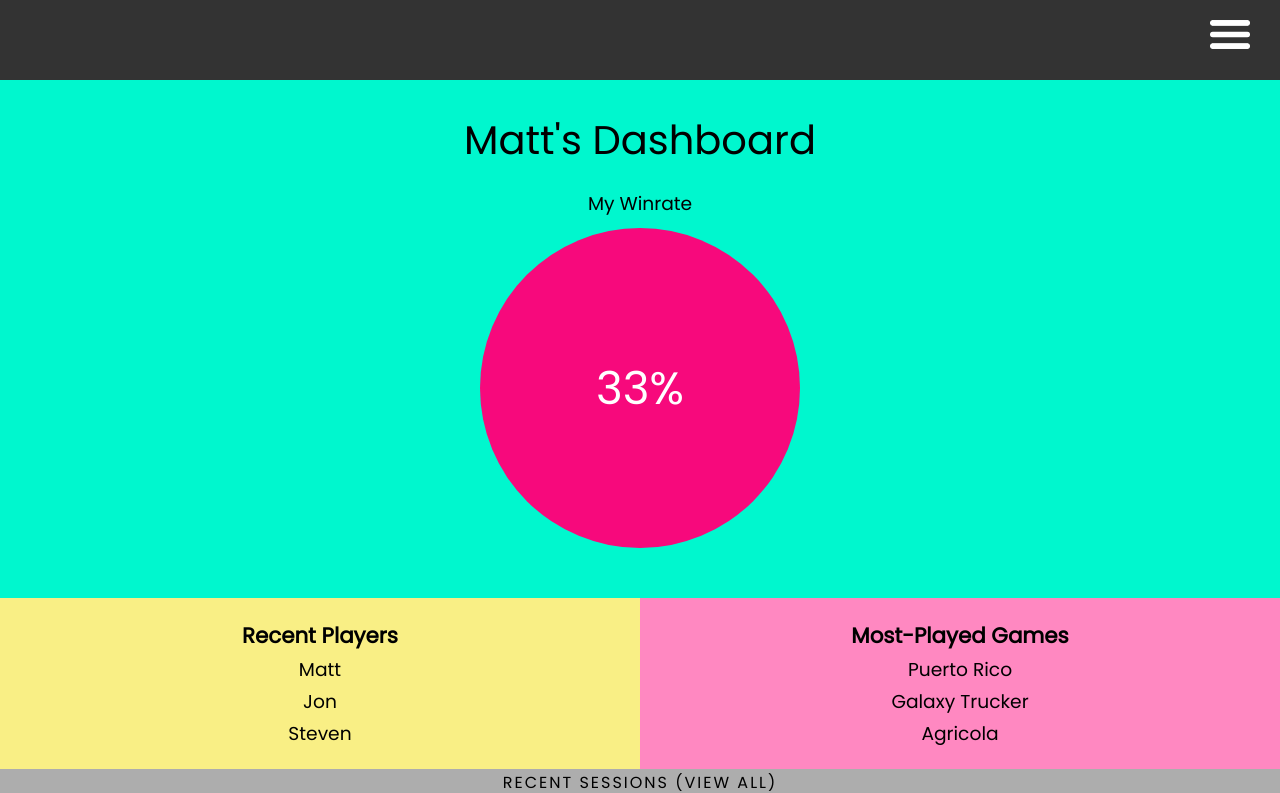
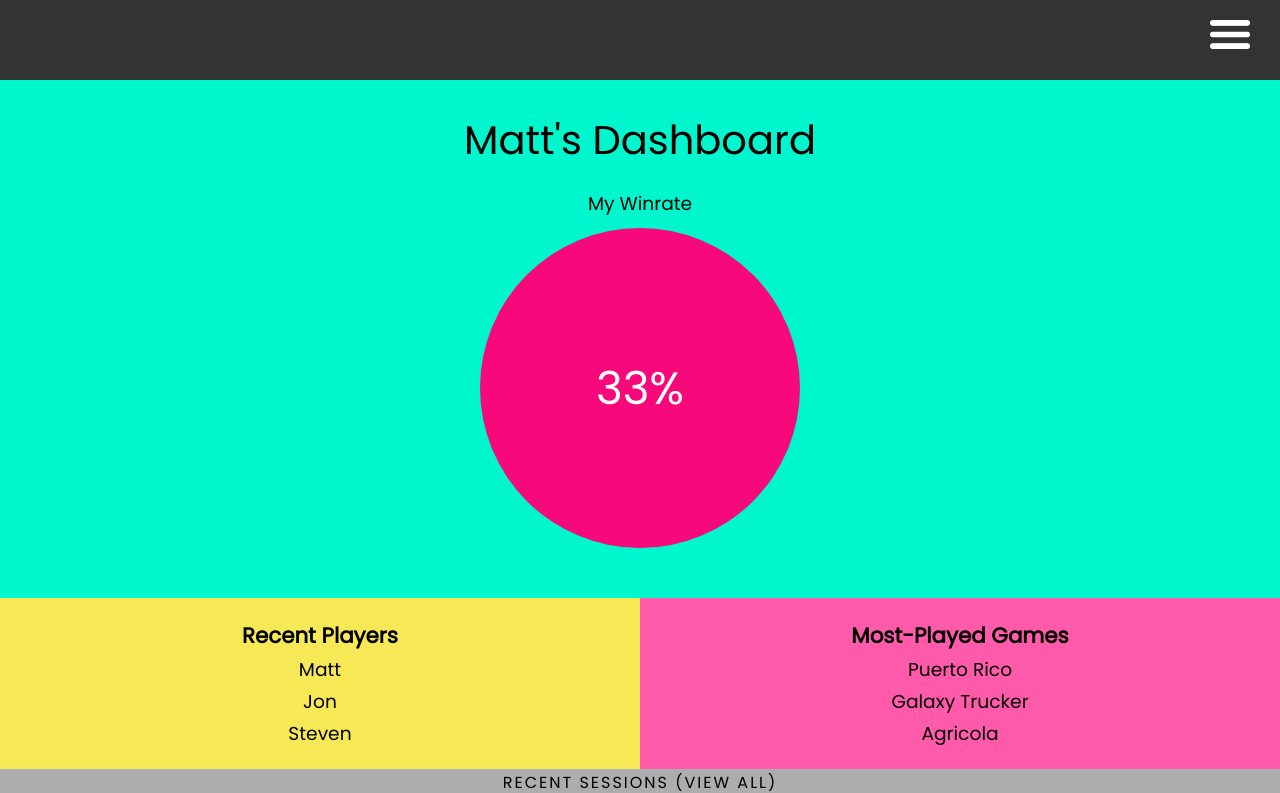
Before and after one commit to MattLong87/winrate-client, a React (Create React App) app: page /dashboard in a window 1280 px wide. Shown: the top 793 px of the page. Built offline with nearby package versions, Linux system fonts and the light colour scheme; no server answers.

Commit message:
bolder colors on dashboard

```diff
--- a/src/css/mostplayed.css
+++ b/src/css/mostplayed.css
@@ -1,7 +1,7 @@
 .most-played{
     font-size: 14pt;
     padding: 20px;
-    background: rgba(255, 91, 170, 0.72);
+    background: rgba(255, 91, 170, 1);
     line-height: 1.7;
 }
 
--- a/src/css/recentplayers.css
+++ b/src/css/recentplayers.css
@@ -1,7 +1,7 @@
 .recent-players{
     font-size: 14pt;
     padding: 20px;
-    background: rgba(247, 233, 86, 0.72);
+    background: rgba(247, 233, 86, 1);
     line-height: 1.7;
 }
 
```
